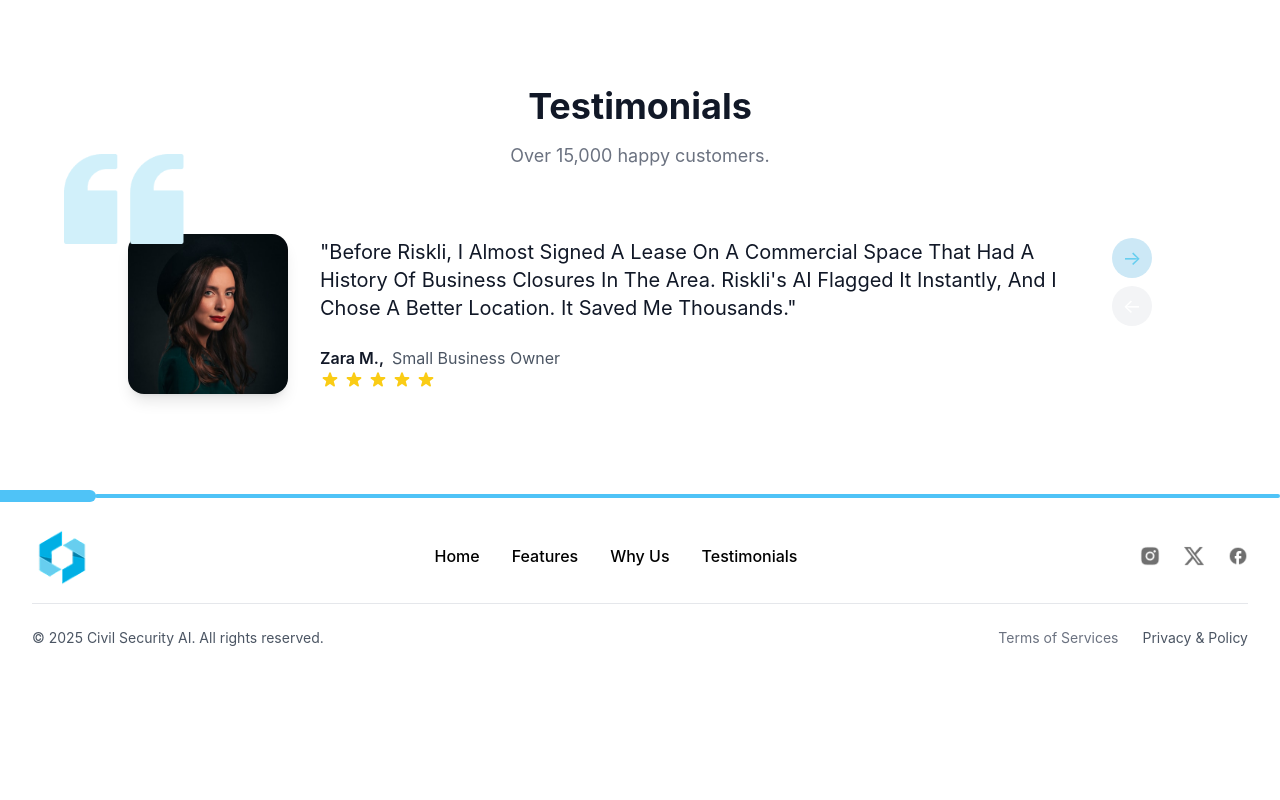
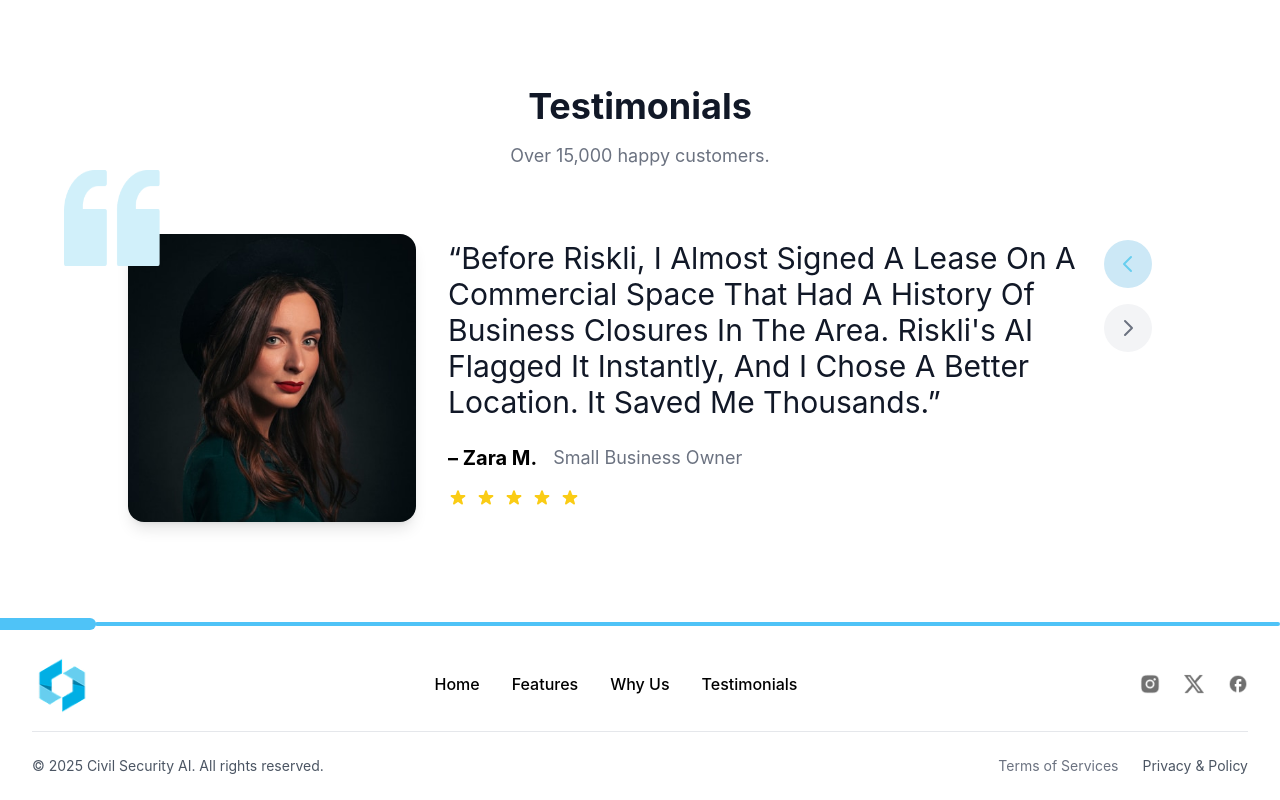
Before and after one commit to qaziahmedali/Riskli, a Next.js app: page / in a window 1280 px wide. Shown: the part 4067-4867 px from the top of the page. Before the commit the page ends 4739 px from the top, so only its background shows below. Built offline with nearby package versions, Linux system fonts and the light colour scheme.

Commit message:
Enhance TestimonialsSection with dynamic testimonial display; implemented state management for navigation and improved layout and styling for better user experience.

```diff
--- a/src/components/sections/Testimonials.tsx
+++ b/src/components/sections/Testimonials.tsx
@@ -1,8 +1,40 @@
 'use client';
 import Image from 'next/image';
-import React from 'react';
+import React, { useState } from 'react';
+
+const TESTIMONIALS = [
+  {
+    image: '/img/testimonials.jpg',
+    name: 'Zara M.',
+    role: 'Small Business Owner',
+    text: "Before Riskli, I Almost Signed A Lease On A Commercial Space That Had A History Of Business Closures In The Area. Riskli's AI Flagged It Instantly, And I Chose A Better Location. It Saved Me Thousands.",
+    stars: 5,
+  },
+  {
+    image: '/img/Feature1.png',
+    name: 'Ali R.',
+    role: 'Real Estate Investor',
+    text: "Riskli's insights helped me avoid a high-risk property. The analysis was spot on and saved me a lot of trouble!",
+    stars: 5,
+  },
+  {
+    image: '/img/Feature2.png',
+    name: 'Sara K.',
+    role: 'Home Buyer',
+    text: 'I felt confident buying my first home after using Riskli. The risk report was easy to understand and very helpful.',
+    stars: 5,
+  },
+];
 
 const TestimonialsSection = () => {
+  const [index, setIndex] = useState(0);
+  const testimonial = TESTIMONIALS[index];
+
+  const handlePrev = () =>
+    setIndex((prev) => (prev === 0 ? TESTIMONIALS.length - 1 : prev - 1));
+  const handleNext = () =>
+    setIndex((prev) => (prev === TESTIMONIALS.length - 1 ? 0 : prev + 1));
+
   return (
     <section
       className='py-20 bg-white relative overflow-hidden'
@@ -18,69 +50,99 @@
 
         <div className='relative max-w-5xl mx-auto'>
           <div className='flex flex-col md:flex-row gap-8 items-center'>
-            {/* Left side - User image */}
-            <div className='w-40 h-40 rounded-2xl overflow-hidden shadow-lg flex-shrink-0'>
-              <Image
-                src='/img/testimonials.jpg'
-                alt='Zara M.'
-                width={160}
-                height={160}
-                className='w-full h-full object-cover'
-              />
+            {/* Left side - User image with quote icon floating above */}
+            <div className='relative w-72 h-72 flex-shrink-0'>
+              {/* Quote icon floating above image */}
+              <div className='absolute -top-16 -left-16 z-20'>
+                <Image
+                  src='/icons/Quote.png'
+                  alt='Quote icon'
+                  width={100}
+                  height={100}
+                  className='w-24 h-24'
+                />
+              </div>
+              <div className='w-72 h-72 rounded-2xl overflow-hidden shadow-lg'>
+                <Image
+                  src={testimonial.image}
+                  alt={testimonial.name}
+                  width={288}
+                  height={288}
+                  className='w-full h-full object-cover'
+                />
+              </div>
             </div>
 
             {/* Right side - Content */}
-            <div className=''>
-              {/* Large quotation mark */}
-              <div className='absolute -left-16 -top-20 text-riskliBlue-500'>
-                <Image
-                  src='/icons/Quote.png'
-                  alt='Quote icon'
-                  width={120}
-                  height={120}
-                  className='w-26 h-26'
-                />
-              </div>
-
+            <div className='relative flex-1'>
               {/* Quote and Navigation */}
               <div className='flex gap-6 items-start'>
                 <div className='flex-1'>
                   <p className='text-gray-900 text-lg sm:text-xl leading-relaxed tracking-normal mb-6 relative z-10'>
-                    "Before Riskli, I Almost Signed A Lease On A Commercial
-                    Space That Had A History Of Business Closures In The Area.
-                    Riskli's AI Flagged It Instantly, And I Chose A Better
-                    Location. It Saved Me Thousands."
+                    <span className='block text-2xl sm:text-3xl font-normal mb-6'>
+                      “{testimonial.text}”
+                    </span>
                   </p>
 
                   {/* Author info */}
-                  <div className='flex flex-col md:flex-row md:items-center gap-2'>
-                    <p className='font-semibold text-gray-900'>Zara M.,</p>
-                    <p className='text-gray-600'>Small Business Owner</p>
+                  <div className='flex flex-col md:flex-row md:items-center gap-4 mb-4'>
+                    <span className='font-bold text-xl text-black'>
+                      – {testimonial.name}
+                    </span>
+                    <span className='text-lg text-gray-500'>
+                      {testimonial.role}
+                    </span>
                   </div>
                 </div>
 
                 {/* Vertical Navigation Arrows */}
-                <div className='flex flex-col gap-2'>
+                <div className='flex flex-col gap-4'>
                   <button
-                    className='bg-riskliBlue-100 hover:bg-riskliBlue-400 text-white rounded-full p-2 transition-colors w-10 h-10 flex items-center justify-center' // Added width, height, and centering
+                    onClick={handlePrev}
+                    className='bg-riskliBlue-100 hover:bg-riskliBlue-200 text-riskliBlue-500 rounded-full flex items-center justify-center w-12 h-12 transition-colors'
                     aria-label='Previous testimonial'
                   >
-                    <span className='text-riskliBlue-500 text-xl'>→</span>
+                    <svg
+                      className='w-6 h-6 mx-auto my-auto'
+                      fill='none'
+                      stroke='currentColor'
+                      strokeWidth='2'
+                      viewBox='0 0 24 24'
+                    >
+                      <path
+                        strokeLinecap='round'
+                        strokeLinejoin='round'
+                        d='M15 19l-7-7 7-7'
+                      />
+                    </svg>
                   </button>
                   <button
-                    className='bg-gray-100 hover:bg-gray-400 text-white rounded-full p-2 transition-colors w-10 h-10 flex items-center justify-center' // Matched styling with the first button
+                    onClick={handleNext}
+                    className='bg-gray-100 hover:bg-gray-300 text-gray-500 rounded-full flex items-center justify-center w-12 h-12 transition-colors'
                     aria-label='Next testimonial'
                   >
-                    <span className='text-white text-xl'>←</span>
+                    <svg
+                      className='w-6 h-6 mx-auto my-auto'
+                      fill='none'
+                      stroke='currentColor'
+                      strokeWidth='2'
+                      viewBox='0 0 24 24'
+                    >
+                      <path
+                        strokeLinecap='round'
+                        strokeLinejoin='round'
+                        d='M9 5l7 7-7 7'
+                      />
+                    </svg>
                   </button>
                 </div>
               </div>
 
               {/* Stars */}
-              <div className='flex gap-1'>
-                {[1, 2, 3, 4, 5].map((star) => (
+              <div className='flex gap-2 mb-2'>
+                {[...Array(testimonial.stars)].map((_, i) => (
                   <svg
-                    key={star}
+                    key={i}
                     className='w-5 h-5 text-yellow-400'
                     fill='currentColor'
                     viewBox='0 0 20 20'
```
